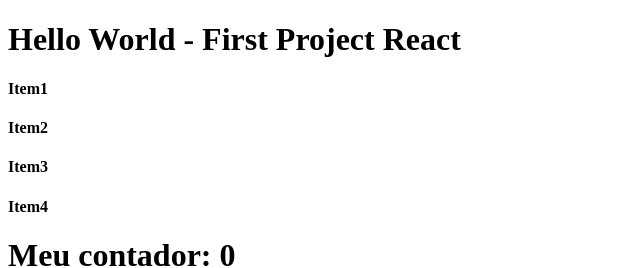
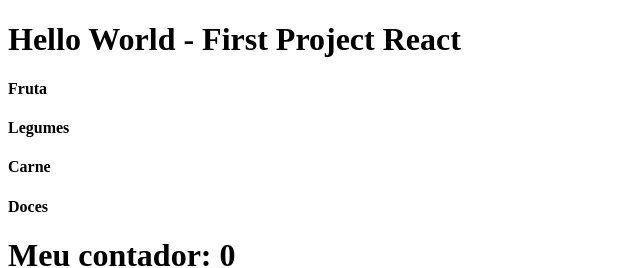
Before and after one commit to RianLimeira/react-first-project, a React (Vite) app: page / in a window 1280 px wide. Shown: the top 268 px of the page, without its empty margins (0-640 px from the left). Built offline with nearby package versions, Linux system fonts and the light colour scheme.

Commit message:
update list

```diff
--- a/src/components/MyList.jsx
+++ b/src/components/MyList.jsx
@@ -1,12 +1,18 @@
 const myList = [
-    <h4 key="1">Item1</h4>,
-    <h4 key="2">Item2</h4>,
-    <h4 key="3">Item3</h4>,
-    <h4 key="4">Item4</h4>,
+    {id: '1', value:'Fruta'},
+    {id: '2', value:'Legumes'},
+    {id: '3', value:'Carne'},
+    {id: '4', value:'Doces'},
 ]
 
 export default function MyList() {
-
+    return myList.map((item) => {
+        return (
+            <div key={item.id}>
+                <h4>{item.value}</h4>
+            </div>
+        )
+    })
 
     return myList
 }
```
